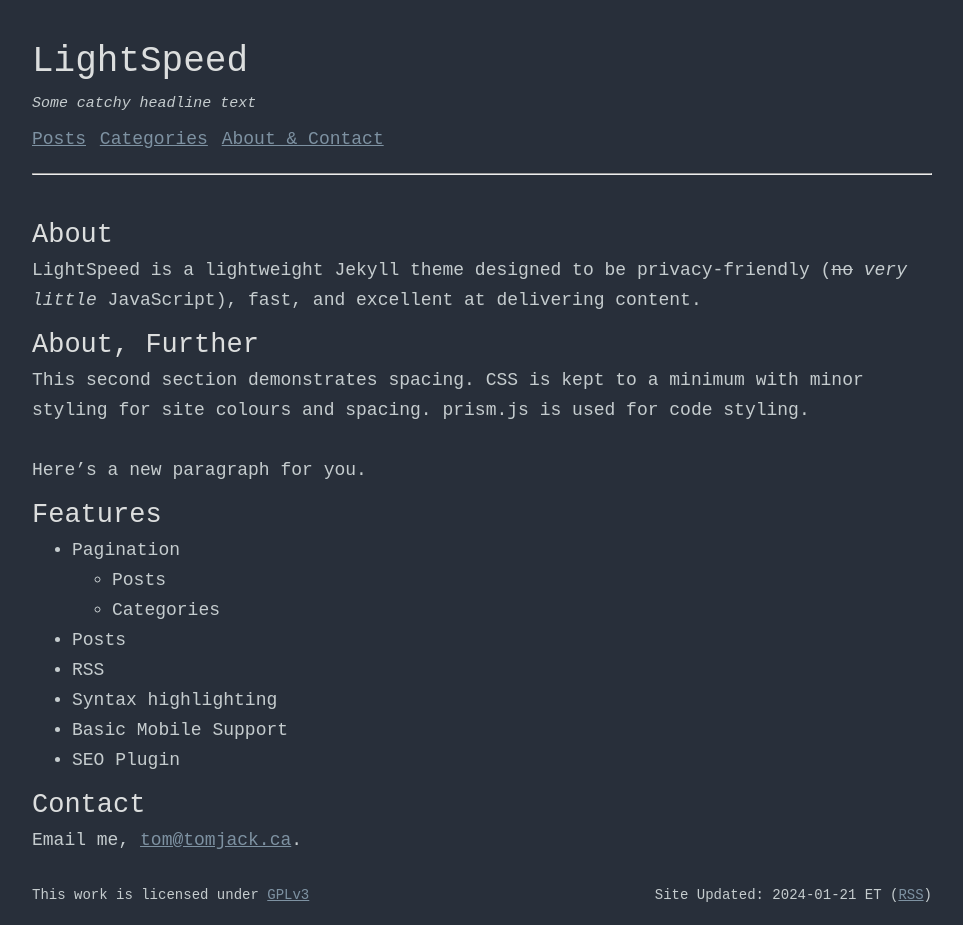
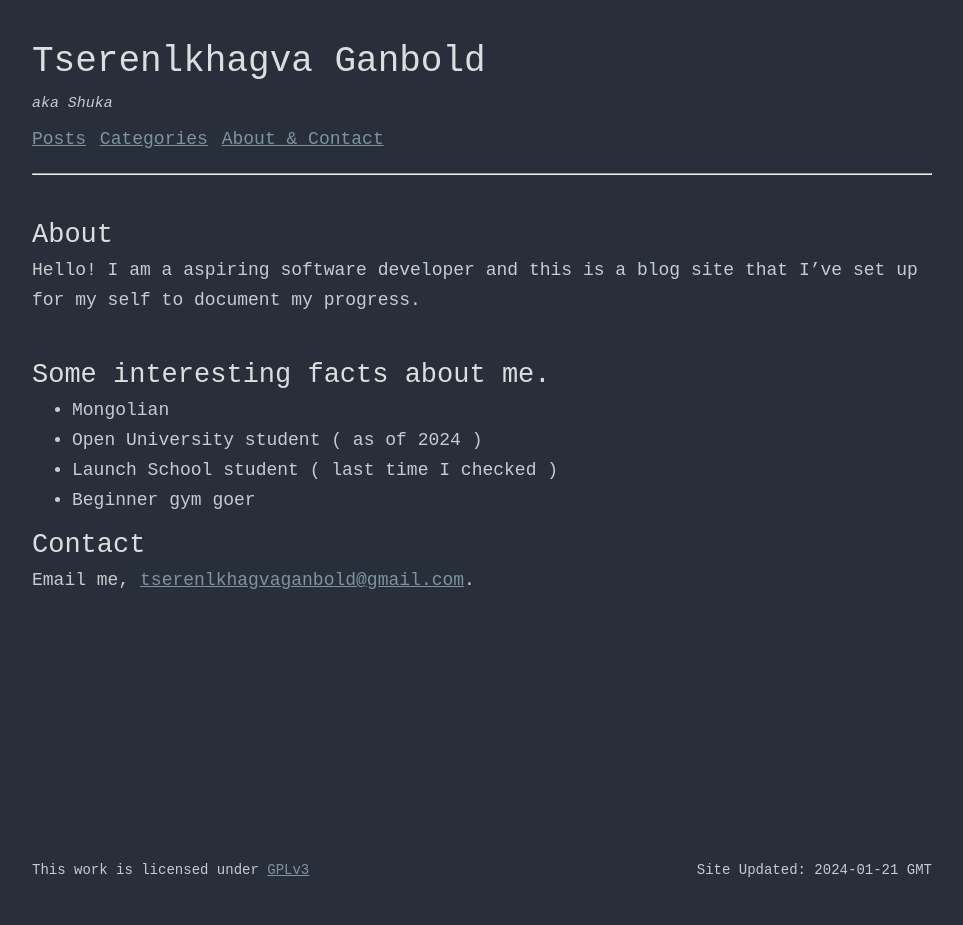
Before and after one commit to mr-top/mr-top.github.io, a Jekyll site: the page built from index.md, in a window 1280 px wide. Shown: the whole page, without its empty margins (158-1121 px from the left). Built offline with Jekyll 4.4.1, drawn with Linux system fonts in a browser that asks for light colours; after the commit the page ends 900 px from its top, so only the background shows below that.

Commit message:
initial site, everything is in working order

```diff
--- a/_config.yml
+++ b/_config.yml
@@ -1,10 +1,10 @@
 # Site Specific Configuration
-name: LightSpeed
-description: A simple Jekyll theme
-url: https://example.com
-author: tajacks
-timezone: America/Toronto
-timezone_short: ET
+name: Lightspeed
+description: Personal blog site
+url: mr-top.github.io
+author: Shuka
+timezone: UK
+timezone_short: GMT
 
 # Keywords
 keywords: ['seo', 'key', 'words']
--- a/_includes/footer.html
+++ b/_includes/footer.html
@@ -1,6 +1,6 @@
 <div class="footer">
     <span class="footer-text float-left">This work is licensed under <a rel="license" href="https://www.gnu.org/licenses/gpl-3.0.en.html" target="_blank">GPLv3</a></span>
     <span class="footer-text float-right">
-    Site Updated: {{ site.time | date: '%Y-%m-%d' }} {{ site.timezone_short }} (<a href="/feed.xml" target="_blank">RSS</a>)
+    Site Updated: {{ site.time | date: '%Y-%m-%d' }} {{ site.timezone_short }}
   </span>
 </div>
--- a/_includes/header.html
+++ b/_includes/header.html
@@ -1,7 +1,7 @@
 <div class="header">
-    <h1>LightSpeed</h1>
+    <h1>Tserenlkhagva Ganbold</h1>
     <br>
-    <h5><i>Some catchy headline text</i></h5>
+    <h5><i>aka Shuka</i></h5>
     <br>
     {% include nav.html %}
     <hr>
--- a/categories/index.html
+++ b/categories/index.html
@@ -1,6 +1,6 @@
 ---
 layout: default
-title: LightSpeed Categories
+title: Shuka's categories
 ---
 
 <h2>Categories</h2>
--- a/index.md
+++ b/index.md
@@ -1,27 +1,17 @@
 ---
 layout: default
-title: LightSpeed Contact
+title: Shuka's Home
 ---
 
 ## About
-LightSpeed is a lightweight Jekyll theme designed to be privacy-friendly (~~no~~ _very little_ JavaScript), fast, and
-excellent at delivering content.
+Hello! I am a aspiring software developer and this is a blog site that I've set up for my self to document my progress.
 
-## About, Further
-This second section demonstrates spacing. CSS is kept to a minimum with minor styling
-for site colours and spacing. prism.js is used for code styling.
 <br>
-Here's a new paragraph for you.
-
-## Features
-- Pagination
-    - Posts
-    - Categories
-- Posts
-- RSS
-- Syntax highlighting
-- Basic Mobile Support
-- SEO Plugin
+## Some interesting facts about me.
+- Mongolian
+- Open University student ( as of 2024 )
+- Launch School student ( last time I checked )
+- Beginner gym goer
 
 ## Contact
-Email me, [tom@tomjack.ca](mailto:tom@tomjack.ca).
+Email me, [tserenlkhagvaganbold@gmail.com](mailto:tserenlkhagvaganbold@gmail.com).
--- a/posts/index.html
+++ b/posts/index.html
@@ -1,6 +1,6 @@
 ---
 layout: default
-title: LightSpeed Home
+title: Shuka's posts
 pagination:
     enabled: true
 ---
```
Also changed, not shown: General/_posts/2022-03-24-Blog-Boilerplate.md (added, +7 -0 lines), samplecategory/_posts/2022-03-24-Sample.md (deleted, +0 -57 lines), samplecategory/_posts/2022-03-28-Sample.md (deleted, +0 -57 lines), secondsamplecategory/_posts/2022-03-29-SecondSample-4.md (deleted, +0 -67 lines), secondsamplecategory/_posts/2022-03-30-SecondSample.md (deleted, +0 -67 lines), secondsamplecategory/_posts/2022-03-31-SecondSample-3.md (deleted, +0 -67 lines), secondsamplecategory/_posts/2022-04-01-SecondSample-2.md (deleted, +0 -67 lines), secondsamplecategory/_posts/2022-04-02-SecondSample-5.md (deleted, +0 -67 lines), 2022-03-24-Blog-Boilerplate.md (renamed from samplecategory/_posts/2022-03-24-Short Post.md).
